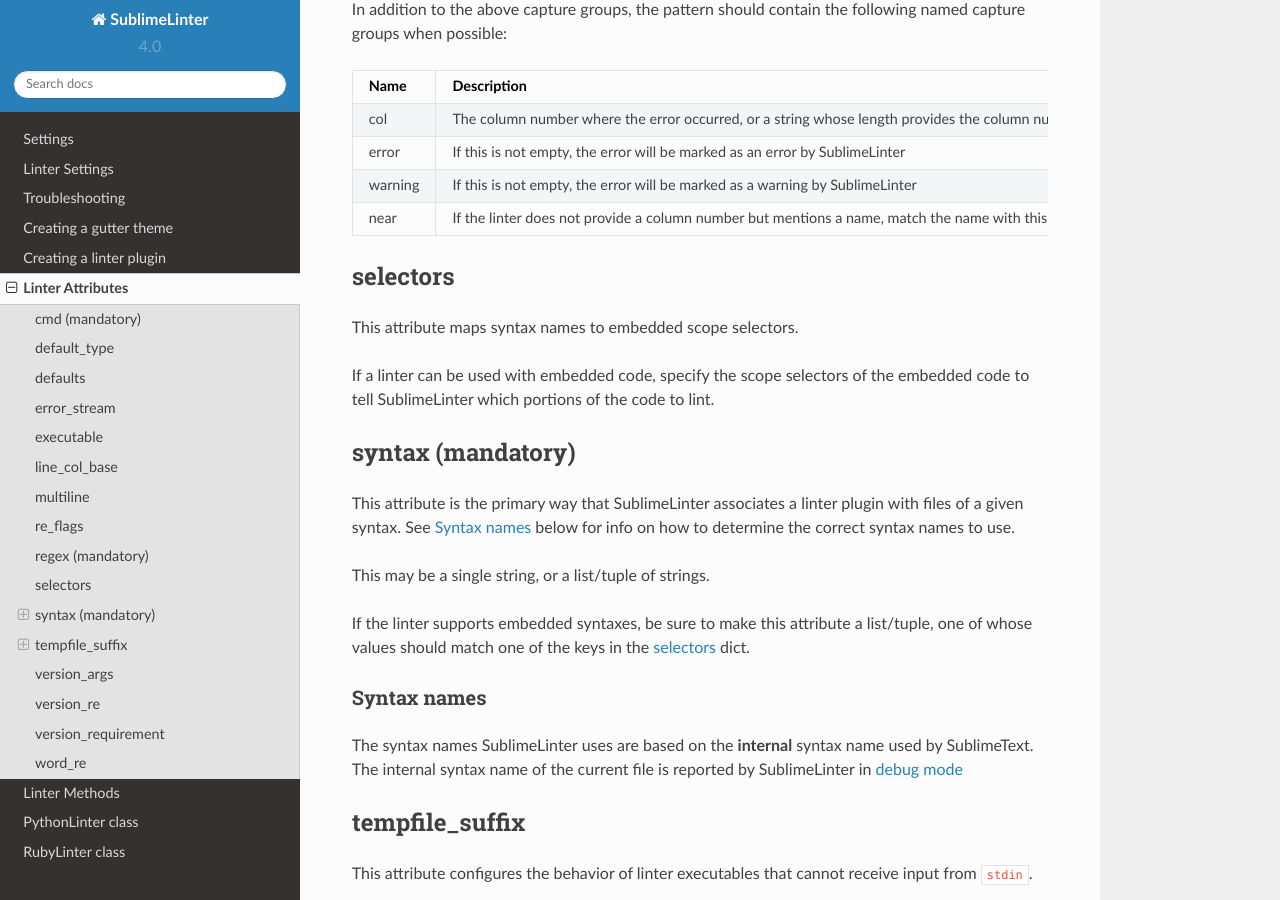
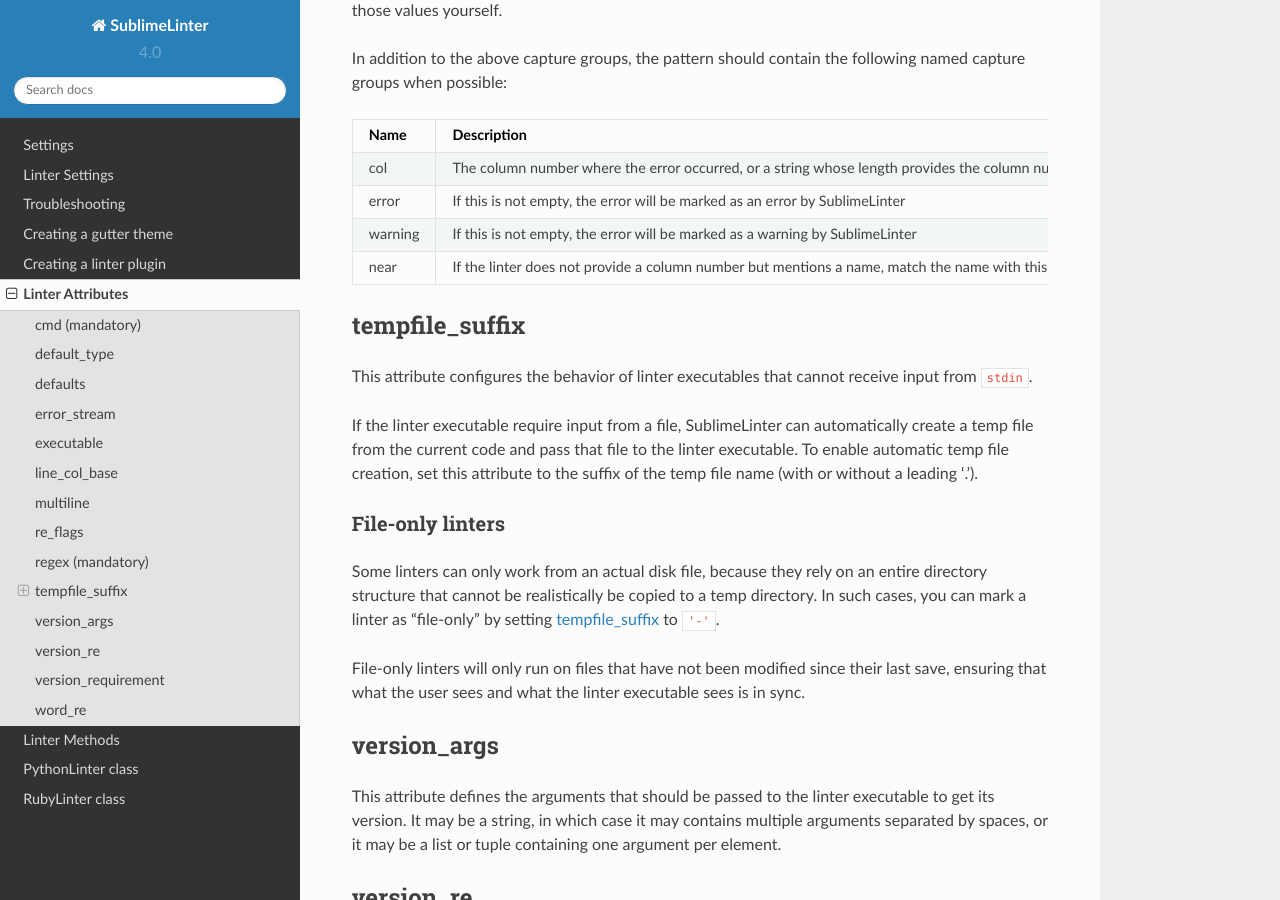
Before and after one commit to SublimeLinter/SublimeLinter, a Sphinx documentation site: the page built from docs/linter_attributes.rst, in a window 1280 px wide and 900 px high, scrolled down 3512 px. Built offline with Sphinx 7.4.7 and the Read the Docs theme 2.0.0, drawn with Linux system fonts in a browser that asks for light colours; some of the changed text lies outside the part shown.

Commit message:
update docs about syntaxes and scopes

```diff
--- a/docs/linter_attributes.rst
+++ b/docs/linter_attributes.rst
@@ -195,36 +197,6 @@
 +-----------+-----------------------------------------------------------------+
 
 
-.. _selectors:
-
-selectors
----------
-This attribute maps syntax names to embedded scope selectors.
-
-If a linter can be used with embedded code, specify the scope selectors of the embedded code
-to tell SublimeLinter which portions of the code to lint.
-
-
-syntax (mandatory)
-------------------
-This attribute is the primary way that SublimeLinter associates a linter plugin with files of a given syntax.
-See :ref:`Syntax names <syntax-names>` below for info on how to determine the correct syntax names to use.
-
-This may be a single string, or a list/tuple of strings.
-
-If the linter supports embedded syntaxes,
-be sure to make this attribute a list/tuple,
-one of whose values should match one of the keys in the :ref:`selectors <selectors>` dict.
-
-
-.. _syntax-names:
-
-Syntax names
-~~~~~~~~~~~~
-The syntax names SublimeLinter uses are based on the **internal** syntax name used by SublimeText.
-The internal syntax name of the current file is reported by SublimeLinter in :ref:`debug mode <debug-mode>`
-
-
 .. _tempfile_suffix:
 
 tempfile_suffix
--- a/docs/troubleshooting.rst
+++ b/docs/troubleshooting.rst
@@ -21,7 +21,8 @@
 
 - The syntax is a variation (e.g. ``"html (django)"``) that isn't mapped
   to a known syntax (e.g. ``"html"``). The detected syntax is printed to the
-  console in debug mode.
+  console in debug mode. Also note that plugins should move to using the
+  selector setting instead of the old syntaxes attribute.
 
 - The linter binary is not installed.
   Be sure to install the linter as documented in the linter plugin’s README.
```
Also changed, not shown: other parts of docs/linter_attributes.rst (+2 -0 lines).
